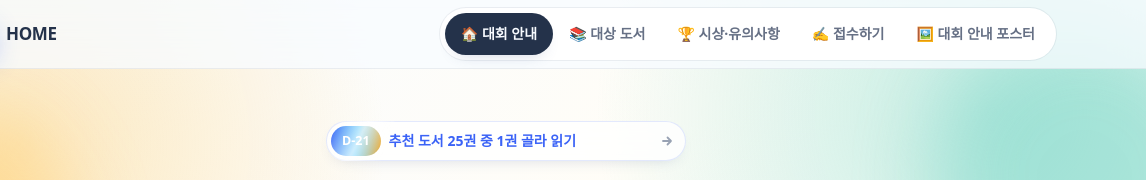
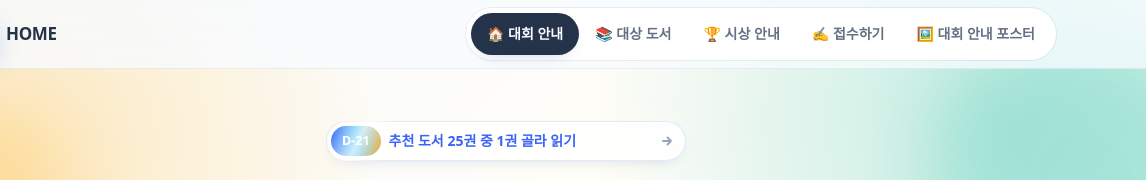
Before and after one commit to jpparkcap89/book, a plain HTML site: page index.html in a window 1280 px wide. Shown: the top 180 px of the page, 134-1280 px from the left. Drawn offline with Linux system fonts and the light colour scheme; no server answers; a web font is replaced by a local one.

Commit message:
Update index.html

```diff
--- a/index.html
+++ b/index.html
@@ -31,7 +31,7 @@
         <span class="u039-pill" aria-hidden="true"></span>
         <button class="u039-tab" type="button" role="tab" data-target="guide">🏠 대회 안내</button>
         <button class="u039-tab" type="button" role="tab" data-target="books">📚 대상 도서</button>
-        <button class="u039-tab" type="button" role="tab" data-target="awards">🏆 시상·유의사항</button>
+        <button class="u039-tab" type="button" role="tab" data-target="awards">🏆 시상 안내</button>
         <button class="u039-tab" type="button" role="tab" data-target="apply">✍️ 접수하기</button>
         <button class="u039-tab" type="button" role="tab" data-target="poster">🖼️ 대회 안내 포스터</button>
         <button class="u039-tab" type="button" role="tab" data-target="entries" data-admin hidden>🛠️ 관리</button>
```
